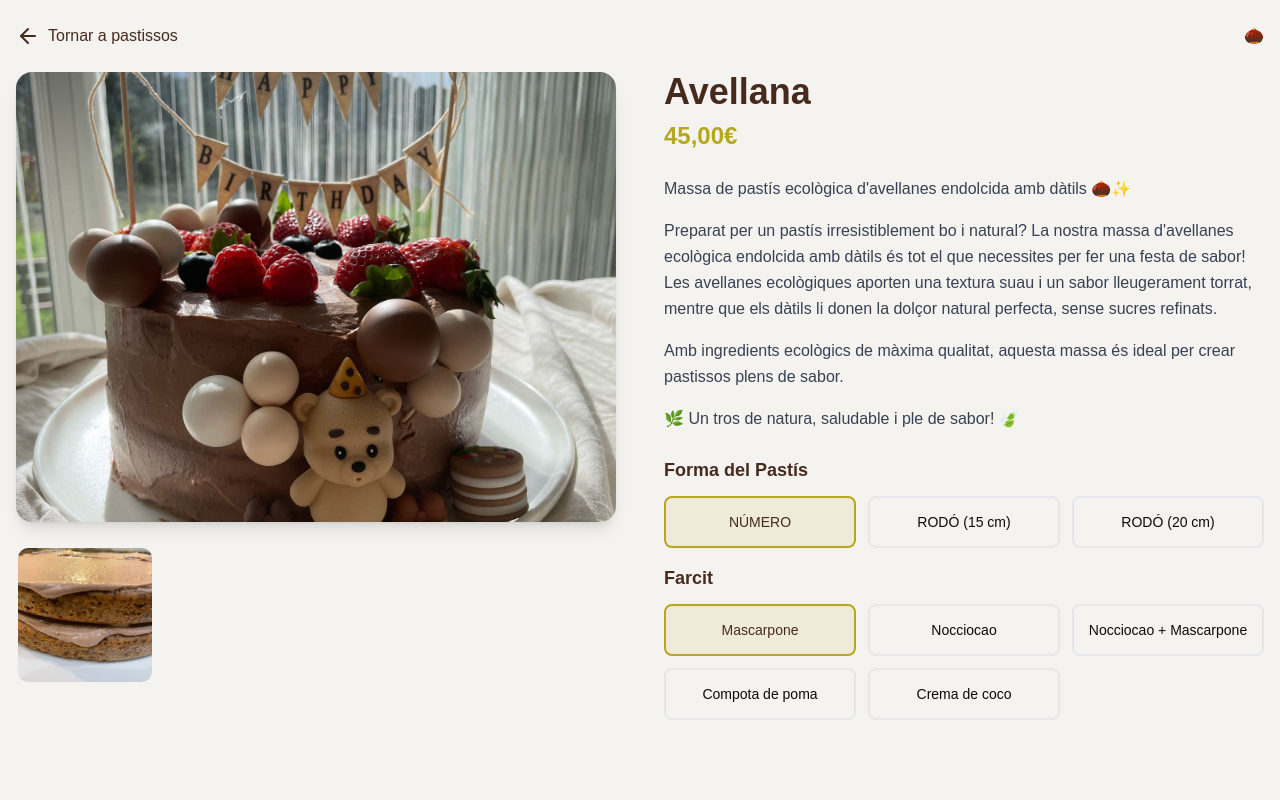
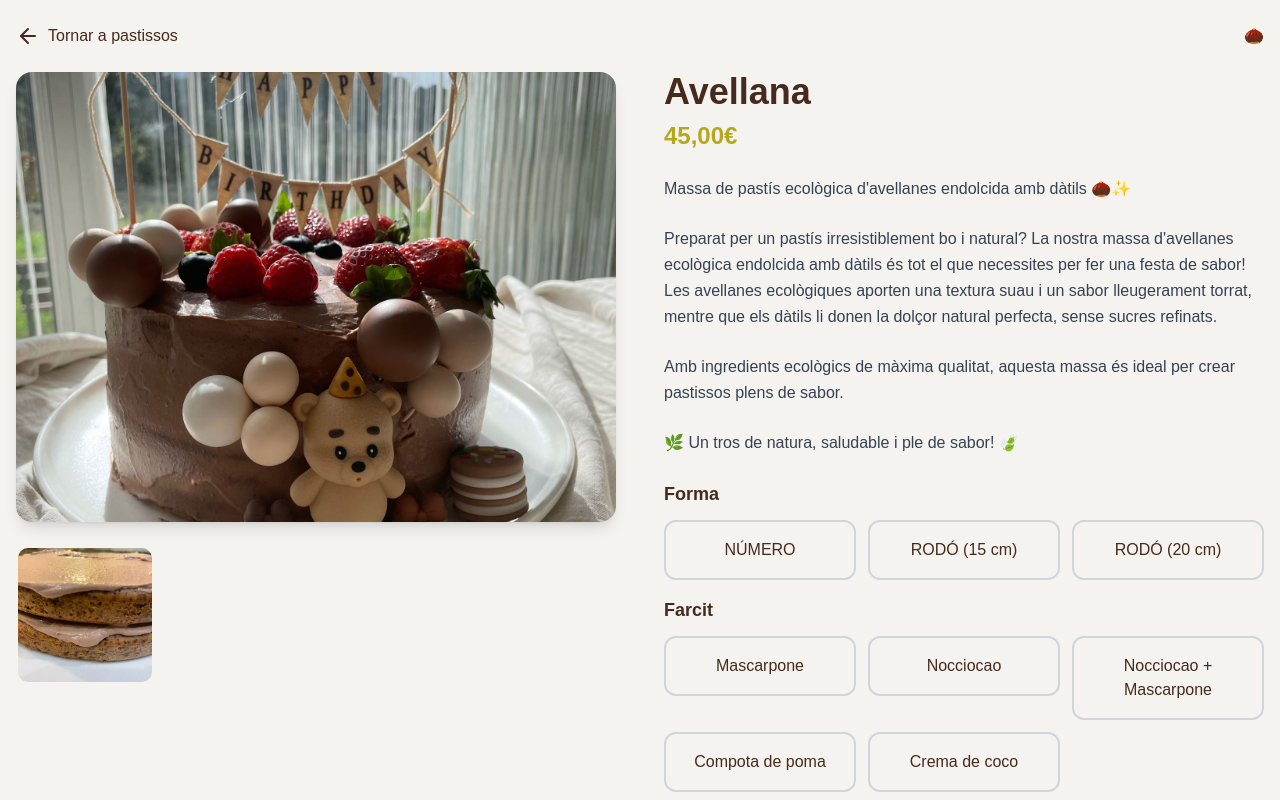
Before and after one commit to oriolbernal/datilbyhelen, a Next.js app: page /cakes/pastis-avellana in a window 1280 px wide. Shown: the top 800 px of the page. Built offline with nearby package versions, Linux system fonts and the light colour scheme; a web font is replaced by a local one.

Commit message:
core: seleccionar forma i farcit

```diff
--- a/app/cakes/[slug]/page.tsx
+++ b/app/cakes/[slug]/page.tsx
@@ -11,12 +11,14 @@ export function generateStaticParams(): { slug: string }[] {
   }));
 }
 
-export default function CakeDetailPage({
+export default async function CakeDetailPage({
   params,
 }: {
   params: { slug: string };
 }) {
-  const cakeDetails = cakes.find((cake) => cake.slug === params.slug);
+  const { slug } = await params;
+
+  const cakeDetails = cakes.find((cake) => cake.slug === slug);
 
   if (!cakeDetails) return <div>Pastís no trobat</div>;
 
@@ -84,39 +86,30 @@ export default function CakeDetailPage({
             </p>
           </div>
 
-          <p className="text-gray-600 leading-relaxed">
           {cakeDetails.description.map((paragraph, index) => (
             <p key={index} className="text-gray-700 mb-4 leading-relaxed">
               {paragraph}
             </p>
           ))}
-          </p>
 
           <div className="space-y-4">
             <div>
               <h3 className="text-lg font-semibold text-datil-brown mb-3">
-                Forma del Pastís
+                Forma
               </h3>
               <div className="grid grid-cols-3 gap-3">
                 {shapes.map((shape, index) => (
-                  <label
-                    key={index}
-                    className={`
-                      border-2 rounded-lg p-3 text-center cursor-pointer transition-all
-                      ${
-                        index === 0
-                          ? "border-datil-yellow bg-datil-yellow/10 text-datil-brown"
-                          : "border-gray-200 hover:border-datil-yellow"
-                      }
-                    `}
+                  <label key={index} className="relative cursor-pointer">
+                    <input type="radio" name="shape" className="hidden peer" />
+                    <div
+                      className="border-2 rounded-xl p-4 text-center transition-all duration-300 ease-in-out
+        peer-checked:border-datil-yellow peer-checked:bg-datil-yellow/20 peer-checked:shadow-md
+        border-gray-300 hover:border-datil-yellow hover:scale-105"
                     >
-                    <input
-                      type="radio"
-                      name="shape"
-                      className="hidden"
-                      defaultChecked={index === 0}
-                    />
-                    <span className="text-sm">{shape.name}</span>
+                      <span className="text-md font-medium text-datil-brown">
+                        {shape.name}
+                      </span>
+                    </div>
                   </label>
                 ))}
               </div>
@@ -128,24 +121,21 @@ export default function CakeDetailPage({
               </h3>
               <div className="grid grid-cols-3 gap-3">
                 {fillings.map((filling, index) => (
-                  <label
-                    key={index}
-                    className={`
-                      border-2 rounded-lg p-3 text-center cursor-pointer transition-all
-                      ${
-                        index === 0
-                          ? "border-datil-yellow bg-datil-yellow/10 text-datil-brown"
-                          : "border-gray-200 hover:border-datil-yellow"
-                      }
-                    `}
-                  >
+                  <label key={index} className="relative cursor-pointer">
                     <input
                       type="radio"
                       name="filling"
-                      className="hidden"
-                      defaultChecked={index === 0}
+                      className="hidden peer"
                     />
-                    <span className="text-sm">{filling.name}</span>
+                    <div
+                      className="border-2 rounded-xl p-4 text-center transition-all duration-300 ease-in-out
+        peer-checked:border-datil-yellow peer-checked:bg-datil-yellow/20 peer-checked:shadow-md
+        border-gray-300 hover:border-datil-yellow"
+                    >
+                      <span className="text-md font-medium text-datil-brown">
+                        {filling.name}
+                      </span>
+                    </div>
                   </label>
                 ))}
               </div>
```
Lines whose indentation alone changed are shown as unchanged.
